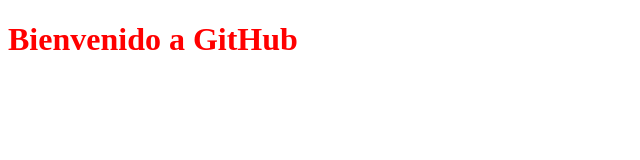
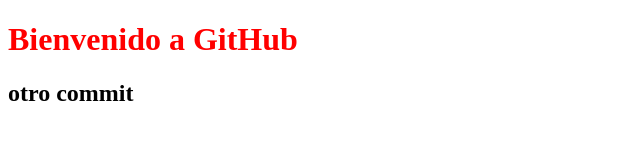
Before and after one commit to miicalucia/clase10, a plain HTML site: page index.html in a window 1280 px wide. Shown: the whole page, without its empty margins (0-640 px from the left). Drawn offline with Linux system fonts and the light colour scheme.

Commit message:
segundo commit

```diff
--- a/index.html
+++ b/index.html
@@ -9,5 +9,7 @@
 </head>
 <body>
     <h1>Bienvenido a GitHub</h1>
+
+    <h2>otro commit</h2>
 </body>
 </html>
```
